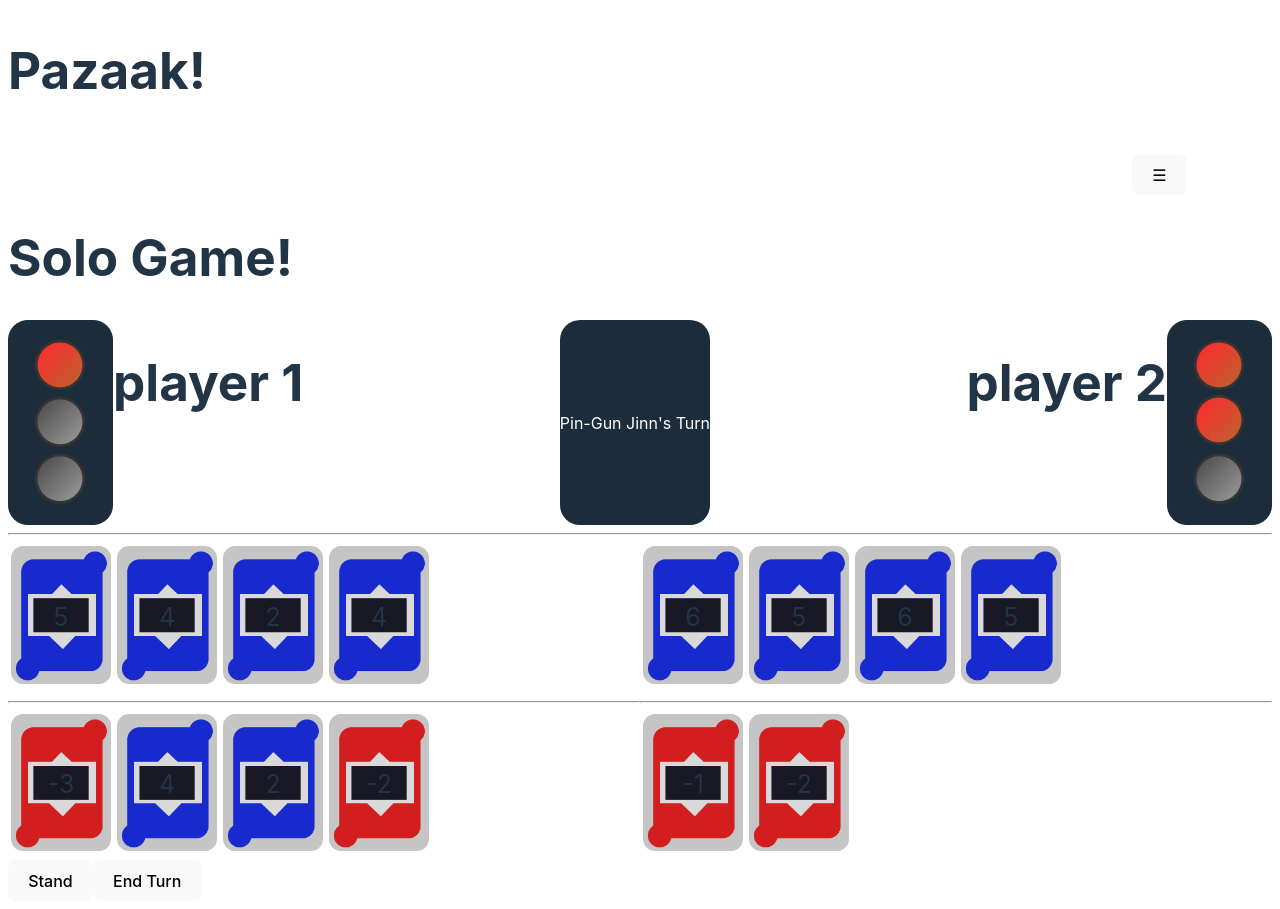
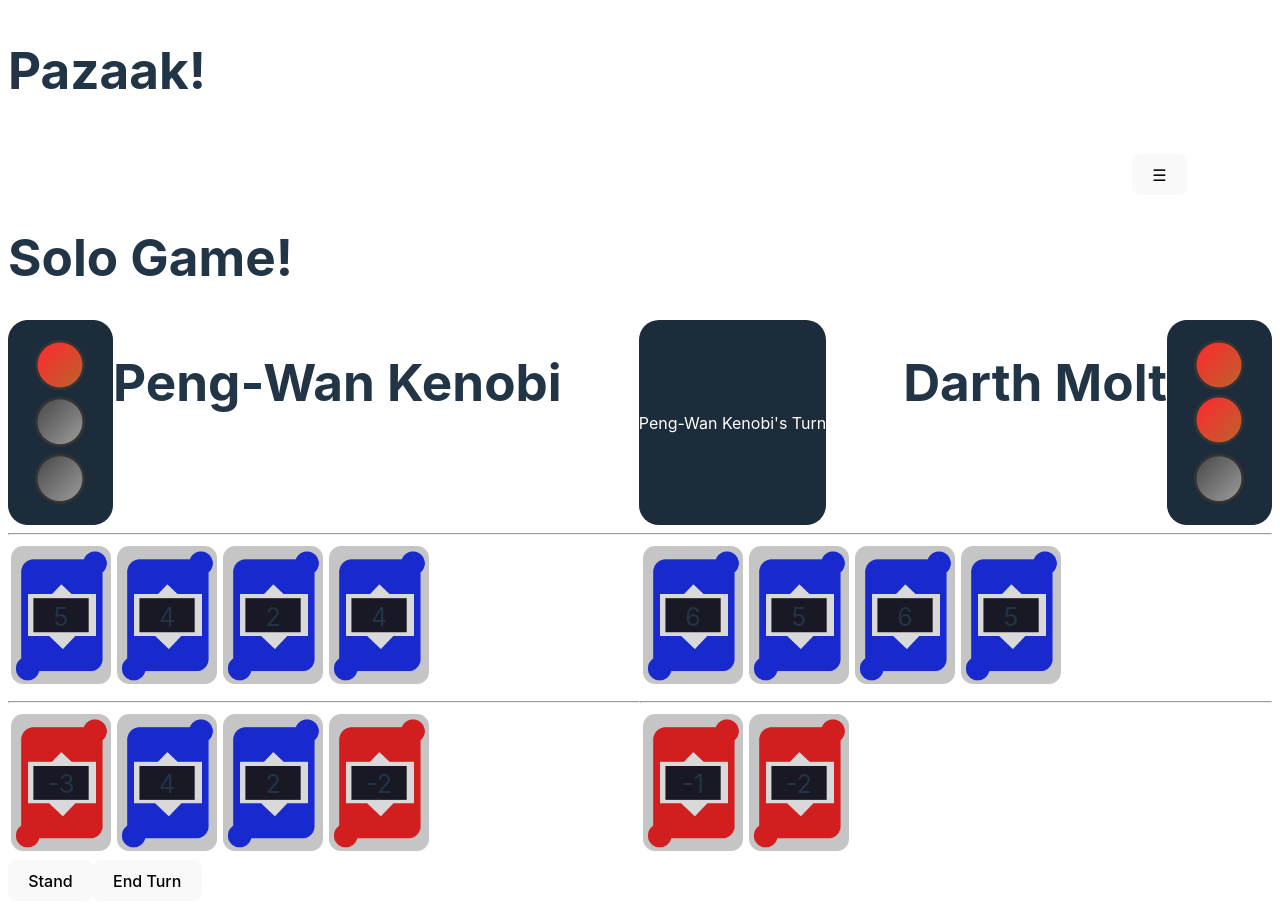
Before and after one commit to abasile1-tech/PazaakPadawan, a React (Vite) app in the folder client/: page /solo in a window 1280 px wide. Built offline with nearby package versions, Linux system fonts and the light colour scheme.

Commit message:
more refactoring to use useState rather than hard-coded values

```diff
--- a/client/src/components/SoloGame.tsx
+++ b/client/src/components/SoloGame.tsx
@@ -33,6 +33,8 @@ function SoloGame(props: SoloGameProps): JSX.Element {
   const [numGamesWonPlayer, setNumGamesWonPlayer] = useState(1);
   const [numGamesWonOpponent, setNumGamesWonOpponent] = useState(2);
   const [musicChoice, setMusicChoice] = useState('soloGame');
+  const [playerName, setPlayerName] = useState('Peng-Wan Kenobi');
+  const [opponentName, setOpponentName] = useState('Darth Molt');
 
   return (
     <>
@@ -40,9 +42,9 @@ function SoloGame(props: SoloGameProps): JSX.Element {
       <h1>Solo Game!</h1>
       <div className="scoreBoard">
         <ScoreLights numGamesWon={numGamesWonPlayer} />
-        <h1>player 1</h1>
-        <TurnIndicator playerName="Pin-Gun Jinn" />
-        <h1>player 2</h1>
+        <h1>{playerName}</h1>
+        <TurnIndicator playerName={playerName} />
+        <h1>{opponentName}</h1>
         <ScoreLights numGamesWon={numGamesWonOpponent} />
       </div>
       <hr />
```
